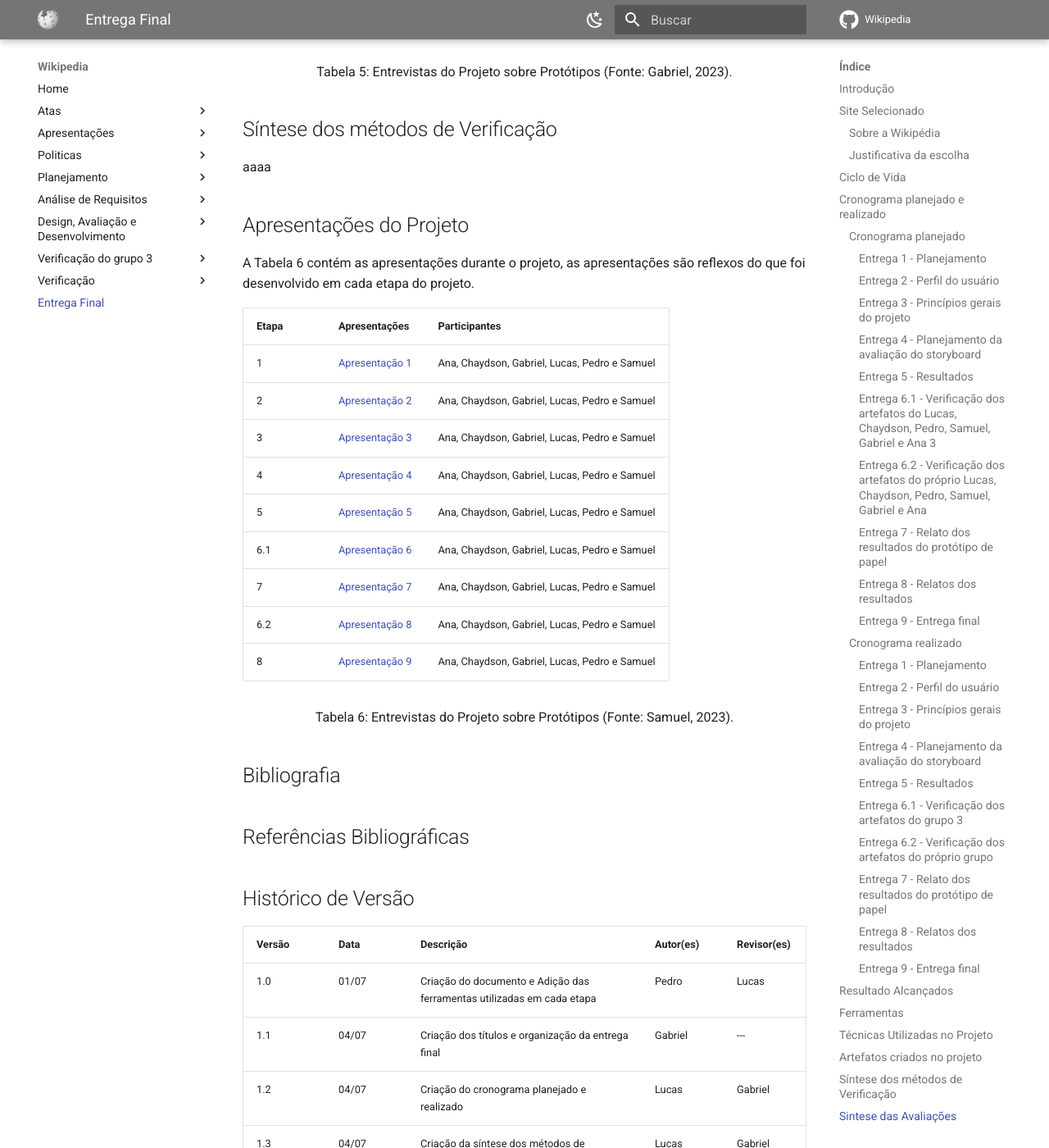
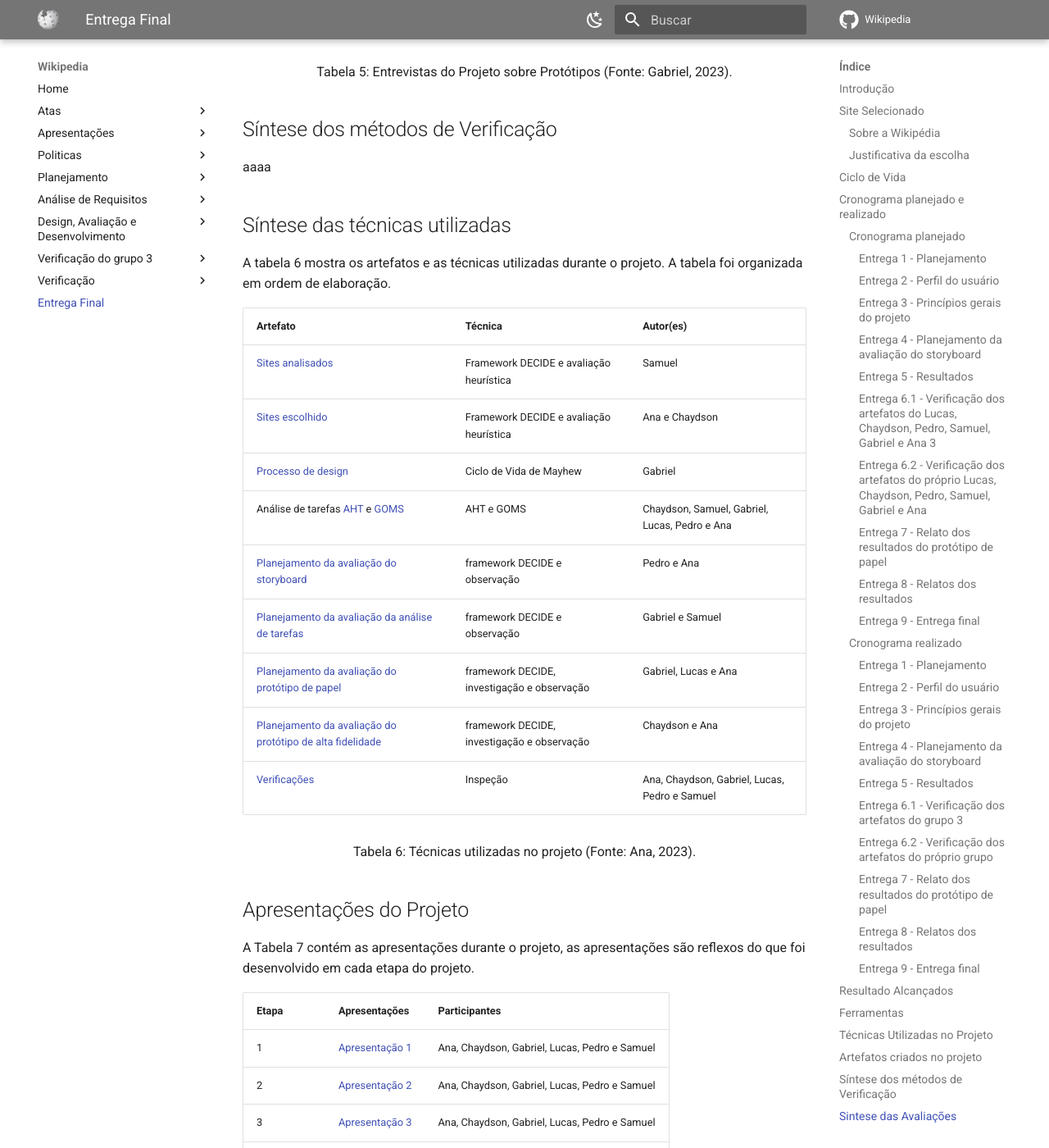
Before and after one commit to Interacao-Humano-Computador/2023.1-Wikipedia, an MkDocs documentation site: the page built from docs/entregaFinal/entregaFinal.md, in a window 1280 px wide and 1400 px high, scrolled down 31723 px. Shown: the whole window at 82% size. Built offline with MkDocs 1.6.1 and Material for MkDocs 9.7.7, drawn with Linux system fonts in a browser that asks for light colours; a script that is not in the unit is left out; comment, search, counter and statistics services are not loaded; some of the changed text lies outside the part shown.

Commit message:
adicionando tabela de técnicas

```diff
--- a/docs/entregaFinal/entregaFinal.md
+++ b/docs/entregaFinal/entregaFinal.md
@@ -1053,9 +1053,30 @@ Na Tabela 3, estão contidos dados sobre as avaliações ocorridas durante o pro
 
 aaaa
 
+## Síntese das técnicas utilizadas
+
+A tabela 6 mostra os artefatos e as técnicas utilizadas durante o projeto. A tabela foi organizada em ordem de elaboração.
+
+| Artefato             | Técnica                                 | Autor(es)              |
+| -------              | ----------                              | ---------------------- |
+| [Sites analisados](../planejamento/sitesAnalisados.md)     | Framework DECIDE e avaliação heurística | Samuel                 |
+| [Sites escolhido](../planejamento/siteEscolhido.md)       | Framework DECIDE e avaliação heurística | Ana e Chaydson         |
+| [Processo de design](../planejamento/processo.md)   | Ciclo de Vida de Mayhew                 | Gabriel                |
+| Análise de tarefas [AHT](../analise-de-requisitos/aht.md) e [GOMS](../analise-de-requisitos/goms.md)  | AHT e GOMS                              | Chaydson, Samuel, Gabriel, Lucas, Pedro e Ana |
+| [Planejamento da avaliação do storyboard](../design-avaliacao-desenvolvimento/nivel1/storyboard/planejamentoDaAvaliacao.md) | framework DECIDE e observação | Pedro e Ana     |
+| [Planejamento da avaliação da análise de tarefas](../design-avaliacao-desenvolvimento/nivel1/analiseDeTarefas/planejamentoDaAvaliacaoTarefas.md)     | framework DECIDE e observação | Gabriel e Samuel   |
+| [Planejamento da avaliação do protótipo de papel](../design-avaliacao-desenvolvimento/nivel2/prototipoDePapel/planejamentoDaAvaliacaoPrototipoDePapel.md)   | framework DECIDE, investigação e observação | Gabriel, Lucas e Ana |
+| [Planejamento da avaliação do protótipo de alta fidelidade](../design-avaliacao-desenvolvimento/nivel3/prototipoAltaFidelidade/planejamentoAvaliacaoPrototipoAltaFidelidade.md)    | framework DECIDE, investigação e observação | Chaydson e Ana|
+| [Verificações](../verificacao/planejamento.md)        | Inspeção               | Ana, Chaydson, Gabriel, Lucas, Pedro e Samuel |
+
+<div style="text-align: center">
+<p> Tabela 6: Técnicas utilizadas no projeto (Fonte: Ana, 2023). </p>
+</div>
+
+
 ## Apresentações do Projeto
 
-A Tabela 6 contém as apresentações durante o projeto, as apresentações são reflexos do que foi desenvolvido em cada etapa do projeto.
+A Tabela 7 contém as apresentações durante o projeto, as apresentações são reflexos do que foi desenvolvido em cada etapa do projeto.
 
 | Etapa | Apresentações                                                                      | Participantes                                 |
 | ----- | ------------------------------------------------------------------------------------ | --------------------------------------------- |
@@ -1070,7 +1091,7 @@ A Tabela 6 contém as apresentações durante o projeto, as apresentações são
 | 8     | [Apresentação 9](https://www.youtube.com/watch?v=EAXv8YcH7hw&ab_channel=GabrielSilvs) | Ana, Chaydson, Gabriel, Lucas, Pedro e Samuel |
 
 <div style="text-align: center">
-<p> Tabela 6: Entrevistas do Projeto sobre Protótipos (Fonte: Samuel, 2023). </p>
+<p> Tabela 7: Entrevistas do Projeto sobre Protótipos (Fonte: Samuel, 2023). </p>
 </div>
 
 ## Bibliografia
```
